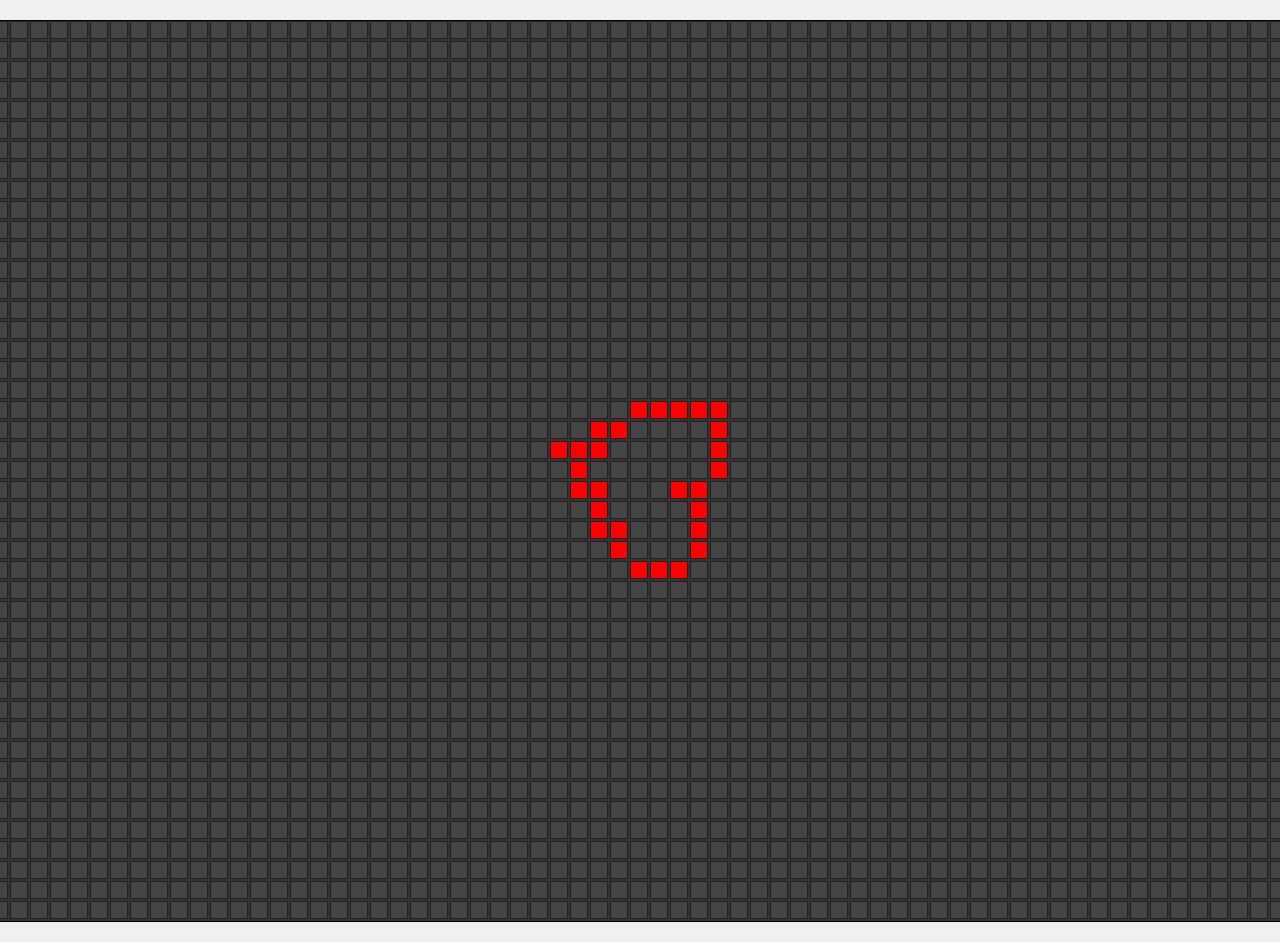
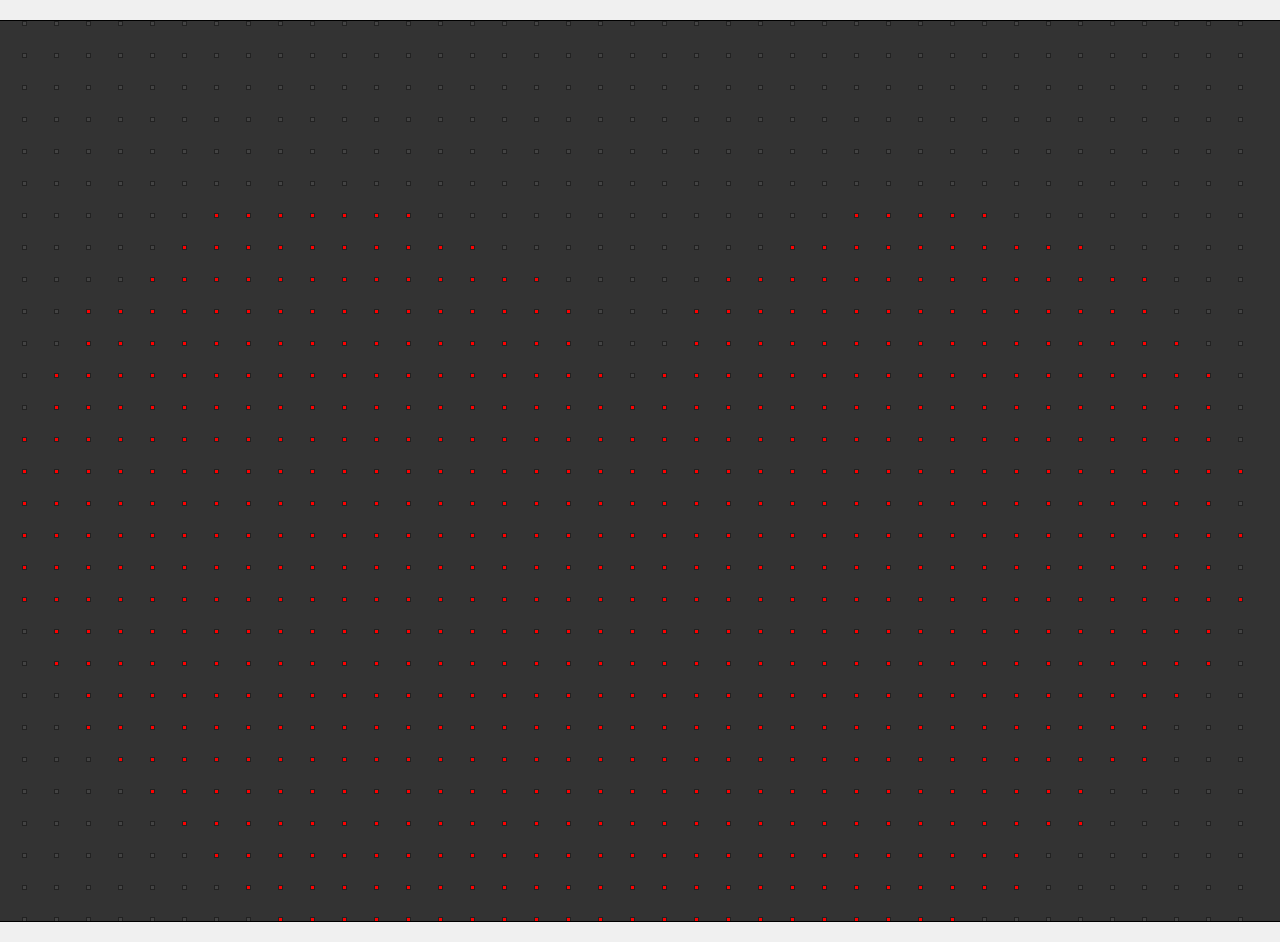
Before and after one commit to Tzion/HardBreaks, a website: page playground.html in a window 1280 px wide. Drawn offline with Linux system fonts and the light colour scheme.

Commit message:
grid chagnes

```diff
--- a/playground.html
+++ b/playground.html
@@ -30,10 +30,10 @@
     const canvas = document.getElementById('myCanvas');
     const ctx = canvas.getContext('2d');
 
-    const GRID_SIZE_X = 65;
-    const GRID_SIZE_Y = 45;
-    const CELL_SIZE = 18; // Size of each LED cell
-    const PADDING = 2; // Space between cells
+    const GRID_SIZE_X = 40;
+    const GRID_SIZE_Y = 40;
+    const CELL_SIZE = 5; // Size of each LED cell
+    const PADDING = 27; // Space between cells
 
     // Shape system
     class Shape {
@@ -92,7 +92,7 @@
         for (let t = 0; t < 2 * Math.PI; t += step) {
           // Heart parametric equations
           const x = 16 * Math.pow(Math.sin(t), 3);
-          const y = 13 * Math.cos(t) - 5 * Math.cos(2 * t) - 2 * Math.cos(3 * t) - Math.cos(4 * t);
+          const y = -(13 * Math.cos(t) - 5 * Math.cos(2 * t) - 2 * Math.cos(3 * t) - Math.cos(4 * t));
           points.push({ x: x * size, y: y * size });
         }
         return points;
@@ -133,6 +133,8 @@
 
     function drawShape(shape) {
       const points = shape.getTransformedPoints();
+
+      // First, draw the outline
       points.forEach(point => {
         const gridX = Math.round(point.x);
         const gridY = Math.round(point.y);
@@ -140,6 +142,42 @@
           drawLED(gridX, gridY, shape.color);
         }
       });
+
+      // Fill the inside of the shape
+      if (points.length > 0) {
+        // Find bounding box
+        let minX = Infinity, minY = Infinity, maxX = -Infinity, maxY = -Infinity;
+        points.forEach(point => {
+          minX = Math.min(minX, Math.round(point.x));
+          minY = Math.min(minY, Math.round(point.y));
+          maxX = Math.max(maxX, Math.round(point.x));
+          maxY = Math.max(maxY, Math.round(point.y));
+        });
+
+        // Check each point inside the bounding box
+        for (let y = minY; y <= maxY; y++) {
+          for (let x = minX; x <= maxX; x++) {
+            if (isPointInPolygon(x, y, points) &&
+              x >= 0 && x < GRID_SIZE_X && y >= 0 && y < GRID_SIZE_Y) {
+              drawLED(x, y, shape.color);
+            }
+          }
+        }
+      }
+    }
+
+    // Check if a point is inside a polygon using ray casting algorithm
+    function isPointInPolygon(x, y, polygon) {
+      let inside = false;
+      for (let i = 0, j = polygon.length - 1; i < polygon.length; j = i++) {
+        const xi = Math.round(polygon[i].x), yi = Math.round(polygon[i].y);
+        const xj = Math.round(polygon[j].x), yj = Math.round(polygon[j].y);
+
+        const intersect = ((yi > y) !== (yj > y)) &&
+          (x < (xj - xi) * (y - yi) / (yj - yi) + xi);
+        if (intersect) inside = !inside;
+      }
+      return inside;
     }
 
     // Animation system
@@ -156,10 +194,11 @@
 
       update(deltaTime) {
         this.time += deltaTime;
-        // Example animation: rotating heart
+        // Make the heart static and larger
         this.shapes.forEach((shape, index) => {
-          shape.setRotation(this.time * 0.001)
-            .setScale(1 + Math.sin(this.time * 0.002) * 0.2);
+          // No rotation, just a slight pulsing effect
+          shape.setRotation(0)
+            .setScale(3 + Math.sin(this.time * 0.002) * 0.2);
         });
       }
 
@@ -171,7 +210,7 @@
     // Create animation
     const animation = new Animation();
     animation.addShape(
-      new Shape(Shapes.heart(0.3), '#ff0000')
+      new Shape(Shapes.heart(1.2), '#ff0000')
         .setPosition(GRID_SIZE_X / 2, GRID_SIZE_Y / 2)
     );
 
@@ -191,7 +230,7 @@
       lastTime = currentTime;
 
       drawGrid();
-      animation.update(deltaTime);
+      // animation.update(deltaTime);
       animation.draw();
 
       requestAnimationFrame(animate);
```
